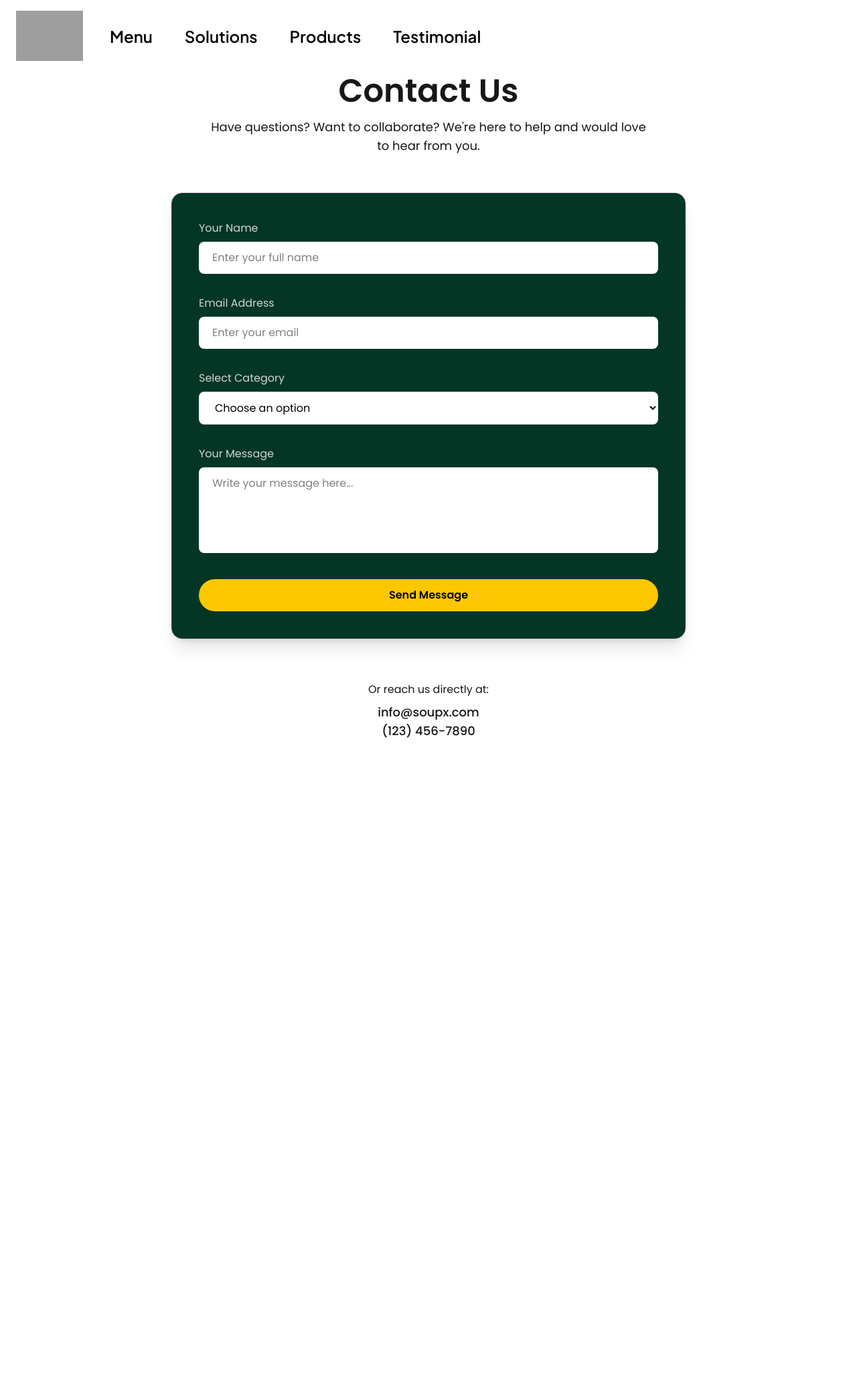
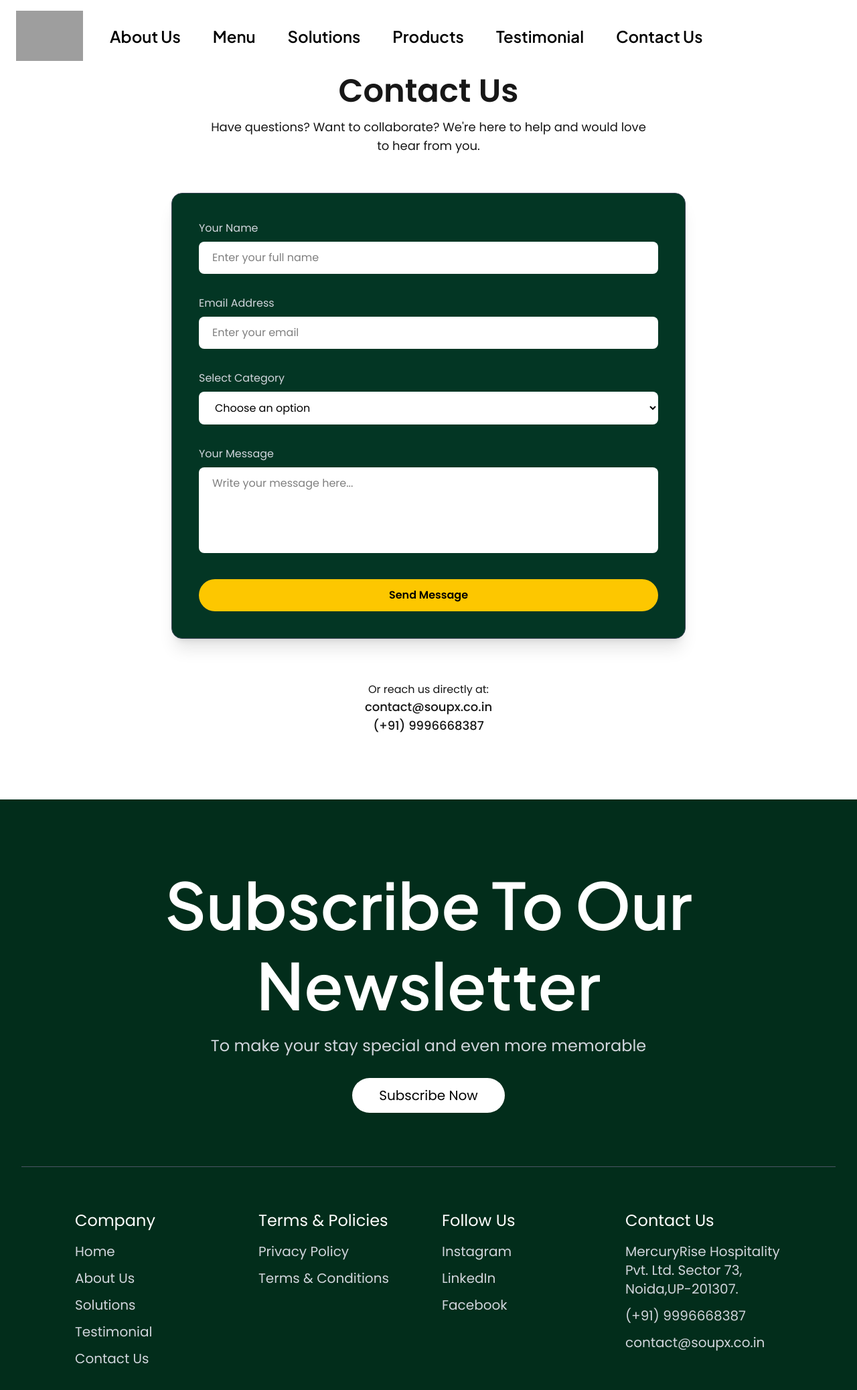
Before and after one commit to Av-technosys/Soup-X, a Next.js app: page /contact in a window 1280 px wide. Shown: the top 2076 px of the page at 67% size. Before the commit the page ends 1202 px from the top, so only its background shows below. Built offline with nearby package versions, Linux system fonts and the light colour scheme; grey boxes are pictures that could not be loaded.

Commit message:
done final

```diff
--- a/app/contact/page.tsx
+++ b/app/contact/page.tsx
@@ -105,8 +105,13 @@ export default function ContactPage() {
       {/* Info section */}
       <div className="text-center mt-16 ">
         <p>Or reach us directly at:</p>
-        <p className="text-lg font-medium mt-2">info@soupx.com</p>
-        <p className="text-lg font-medium">(123) 456-7890</p>
+        <a className="text-lg font-medium" href="mailto:contact@soupx.co.in">
+          contact@soupx.co.in
+        </a>
+        <p className="text-lg font-medium">
+          {" "}
+          <a href="tel:+919996668387">(+91) 9996668387</a>
+        </p>
       </div>
     </section>
   );
--- a/app/layout.tsx
+++ b/app/layout.tsx
@@ -2,6 +2,7 @@ import "./globals.css";
 import { Poppins, Plus_Jakarta_Sans } from "next/font/google";
 import Navbar from "@/src/components/Navbar";
 import { ReactNode } from "react";
+import Footer from "@/src/components/Footer";
 
 const poppins = Poppins({
   subsets: ["latin"],
@@ -27,6 +28,7 @@ export default function RootLayout({ children }: { children: ReactNode }) {
       <body className={`${poppins.variable} ${jakarta.variable}`}>
         <Navbar />
         {children}
+        <Footer />
       </body>
     </html>
   );
--- a/app/page.tsx
+++ b/app/page.tsx
@@ -1,4 +1,3 @@
-import About from "@/src/components/About";
 import BusinessVerticals from "@/src/components/BusinessVerticals";
 import Categories from "@/src/components/Categories";
 import Footer from "@/src/components/Footer";
@@ -10,12 +9,11 @@ export default function Home() {
   return (
     <div className=" ">
       <Hero />
-      <About />
       <Categories />
       <BusinessVerticals />
       <TetraPack />
       <TestimonialSection />
-      <Footer />
+      {/* <Footer /> */}
     </div>
   );
 }
--- a/src/components/Footer.tsx
+++ b/src/components/Footer.tsx
@@ -50,13 +50,16 @@ export default function Footer() {
                 <a href="/">Home</a>
               </li>
               <li>
-                <a href="#about">About</a>
+                <a href="/about">About Us</a>
               </li>
               <li>
                 <a href="#solution">Solutions</a>
               </li>
               <li>
                 <a href="#testimonial">Testimonial</a>
+              </li>
+              <li>
+                <a href="/contact">Contact Us</a>
               </li>
             </ul>
           </div>
--- a/src/components/Navbar.tsx
+++ b/src/components/Navbar.tsx
@@ -60,6 +60,11 @@ export default function Navbar() {
         {/* DESKTOP MENU */}
         <ul className="hidden md:flex items-center gap-12 text-black font-semibold text-2xl ml-10">
           <li>
+            <a href="/about" className="cursor-pointer hover:text-green-600">
+              About Us
+            </a>
+          </li>
+          <li>
             <a href="#menu" className="cursor-pointer hover:text-green-600">
               Menu
             </a>
@@ -85,6 +90,11 @@ export default function Navbar() {
               Testimonial
             </a>
           </li>
+          <li>
+            <a href="/contact" className="cursor-pointer hover:text-green-600">
+              Contact Us
+            </a>
+          </li>
         </ul>
 
         {/* MOBILE HAMBURGER */}
@@ -103,6 +113,11 @@ export default function Navbar() {
       >
         <ul className="flex flex-col gap-6">
           <li>
+            <a href="/about" className="cursor-pointer hover:text-green-600">
+              About Us
+            </a>
+          </li>
+          <li>
             <a href="#menu" className="cursor-pointer hover:text-green-600">
               Menu
             </a>
@@ -115,7 +130,7 @@ export default function Navbar() {
           </li>
 
           <li>
-            <a href="#products" className="cursor-pointer hover:text-green-600">
+            <a href="#product" className="cursor-pointer hover:text-green-600">
               Products
             </a>
           </li>
@@ -128,6 +143,11 @@ export default function Navbar() {
               Testimonial
             </a>
           </li>
+          <li>
+            <a href="/contact" className="cursor-pointer hover:text-green-600">
+              Contact Us
+            </a>
+          </li>
         </ul>
       </div>
     </nav>
```
Also changed, not shown: app/about/page.tsx (renamed from src/components/About.tsx).
